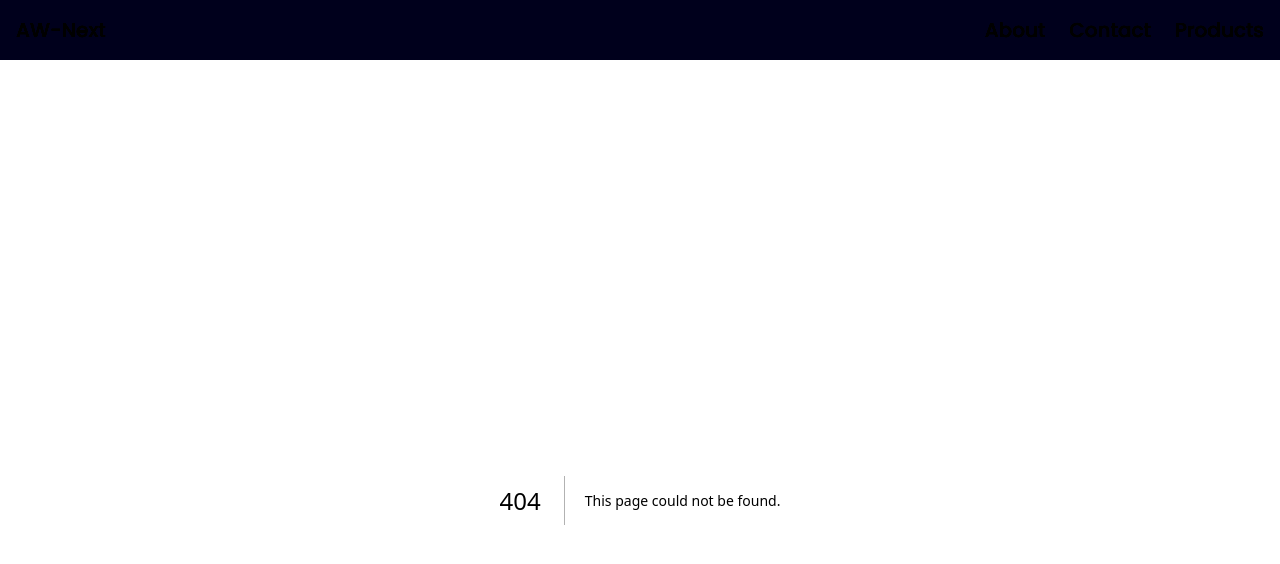
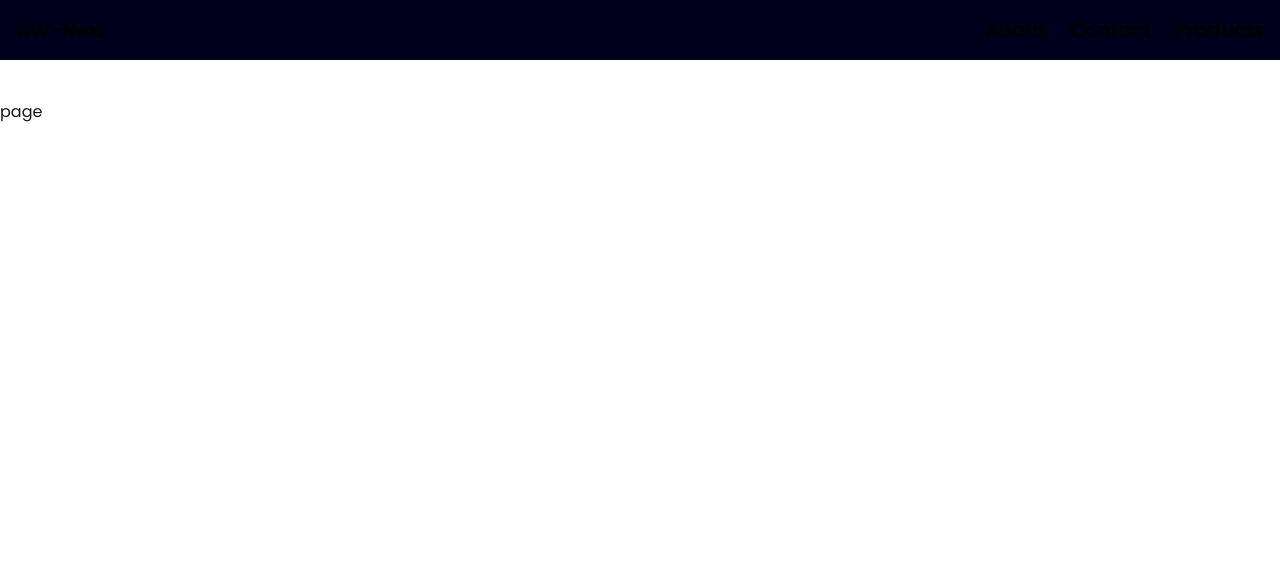
Before and after one commit to awadi99/Next.js-Journey, a Next.js app: page /rendering/static in a window 1280 px wide. Before the commit this address had no page. Shown: the top 564 px of the page. Built offline with nearby package versions, Linux system fonts and the light colour scheme.

Commit message:
rendering/static/dynamic

```diff
--- /dev/null
+++ b/src/app/rendering/static/page.jsx
@@ -0,0 +1,7 @@
+import React from 'react'
+
+export default function page() {
+  return (
+    <div>page</div>
+  )
+}
```
Also changed, not shown: src/app/rendering/dynamic/page.jsx (added).
